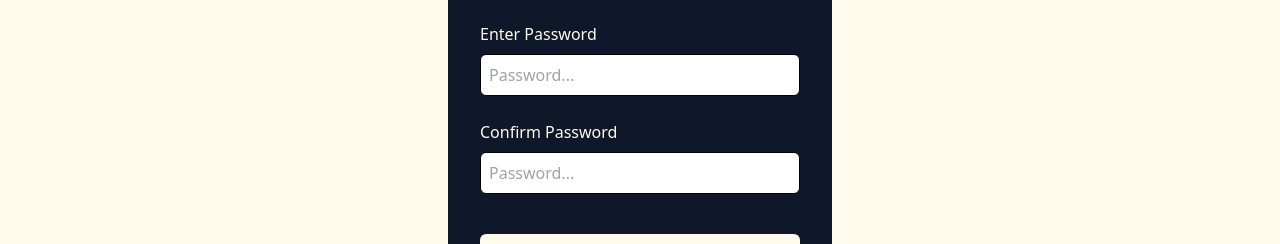
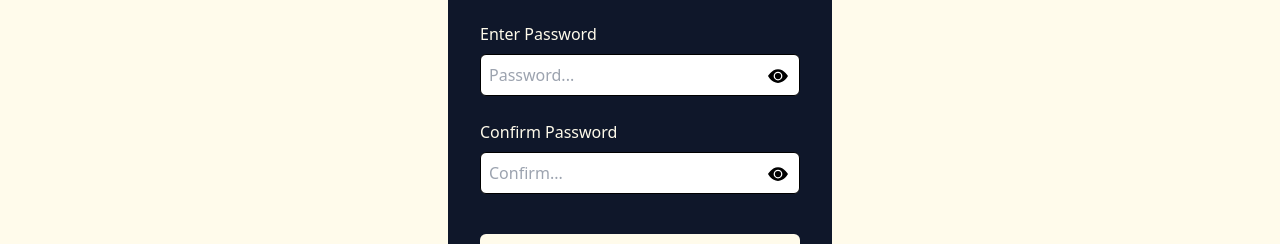
Before and after one commit to lhpellizzon/dibs-clothing, a React (Vite) app: page /signup in a window 1280 px wide. Shown: the part 451-695 px from the top of the page. Built offline with nearby package versions, Linux system fonts and the light colour scheme.

Commit message:
Sign Up UI Completed with checker passwords

```diff
--- a/src/pages/SignIn.jsx
+++ b/src/pages/SignIn.jsx
@@ -38,8 +38,6 @@ function SignIn() {
   const handleSubmit = (e) => {
     e.preventDefault();
   };
-
-  console.log(form);
 
   const { email, password } = form;
   return (
--- a/src/pages/SignUp.jsx
+++ b/src/pages/SignUp.jsx
@@ -2,8 +2,11 @@ import { useState } from "react";
 import { Helmet } from "react-helmet";
 import { Link } from "react-router-dom";
 import { toast } from "react-toastify";
+import { BsEyeFill, BsEyeSlashFill } from "react-icons/bs";
 
 const SignUp = () => {
+  const [checkPassword, setCheckPassword] = useState(false);
+  const [checkPassword2, setCheckPassword2] = useState(false);
   const [form, setForm] = useState({
     userName: "",
     email: "",
@@ -55,6 +58,7 @@ const SignUp = () => {
                   required
                 />
               </div>
+
               <div className="flex flex-col gap-2 min-w-full mb-6">
                 <label htmlFor="email" className="text-amber-50">
                   Enter Email
@@ -70,13 +74,15 @@ const SignUp = () => {
                   required
                 />
               </div>
+
               <div className="flex flex-col gap-2 min-w-full mb-6">
                 <label htmlFor="password" className="text-amber-50">
                   Enter Password
                 </label>
+                <div className="relative">
                   <input
                     className="p-2 w-full rounded-md border-black border-x border-y"
-                  type="password"
+                    type={checkPassword ? "text" : "password"}
                     name="password"
                     id="password"
                     value={password}
@@ -84,22 +90,40 @@ const SignUp = () => {
                     onChange={handleOnChange}
                     required
                   />
+                  <div
+                    className="absolute text-xl top-3 right-3 hover:cursor-pointer"
+                    onClick={() => setCheckPassword((prev) => !prev)}
+                  >
+                    {" "}
+                    {checkPassword ? <BsEyeSlashFill /> : <BsEyeFill />}
+                  </div>
+                </div>
               </div>
               <div className="flex flex-col gap-2 min-w-full mb-6">
-                <label htmlFor="password2" className="text-amber-50">
+                <label htmlFor="password" className="text-amber-50">
                   Confirm Password
                 </label>
+                <div className="relative">
                   <input
                     className="p-2 w-full rounded-md border-black border-x border-y"
-                  type="password"
+                    type={checkPassword2 ? "text" : "password"}
                     name="password2"
                     id="password2"
                     value={password2}
-                  placeholder="Password..."
+                    placeholder="Confirm..."
                     onChange={handleOnChange}
                     required
                   />
+                  <div
+                    className="absolute text-xl top-3 right-3 hover:cursor-pointer"
+                    onClick={() => setCheckPassword2((prev) => !prev)}
+                  >
+                    {" "}
+                    {checkPassword2 ? <BsEyeSlashFill /> : <BsEyeFill />}
                   </div>
+                </div>
+              </div>
+
               <input
                 className="min-w-full mt-4 mb-2 rounded-md bg-amber-50 font-semibold text-slate-900 uppercase py-4 hover:cursor-pointer hover:bg-slate-200 active:scale-95"
                 type="submit"
```
Lines whose indentation alone changed are shown as unchanged.
